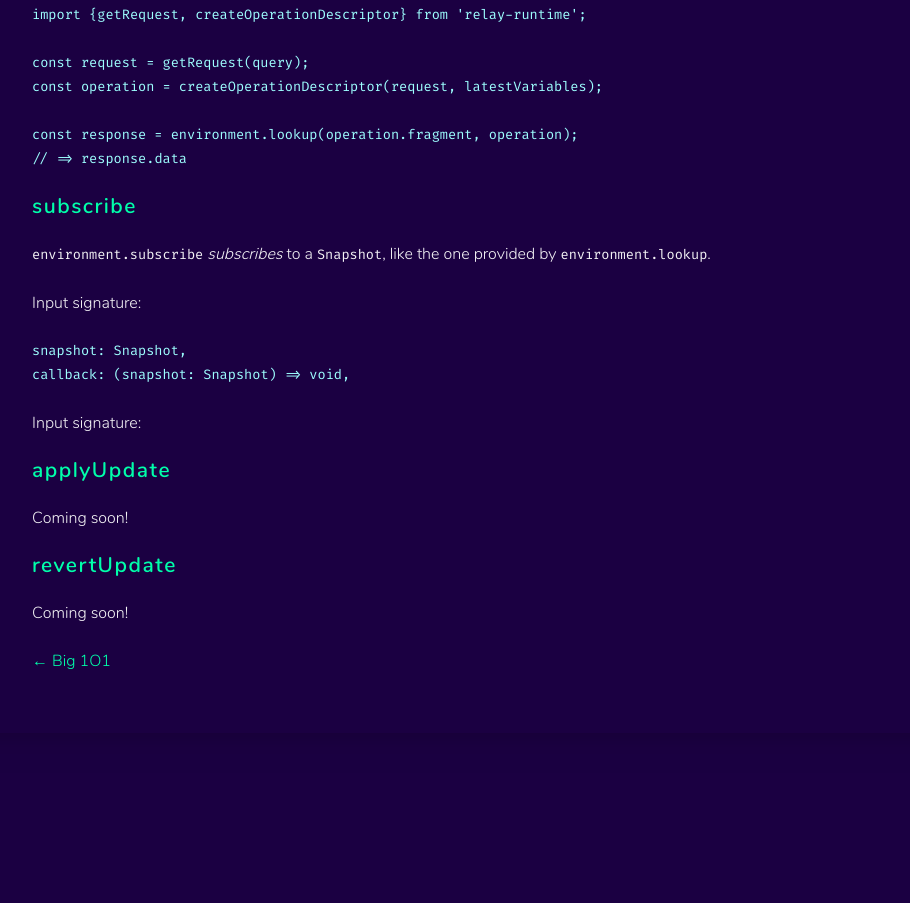
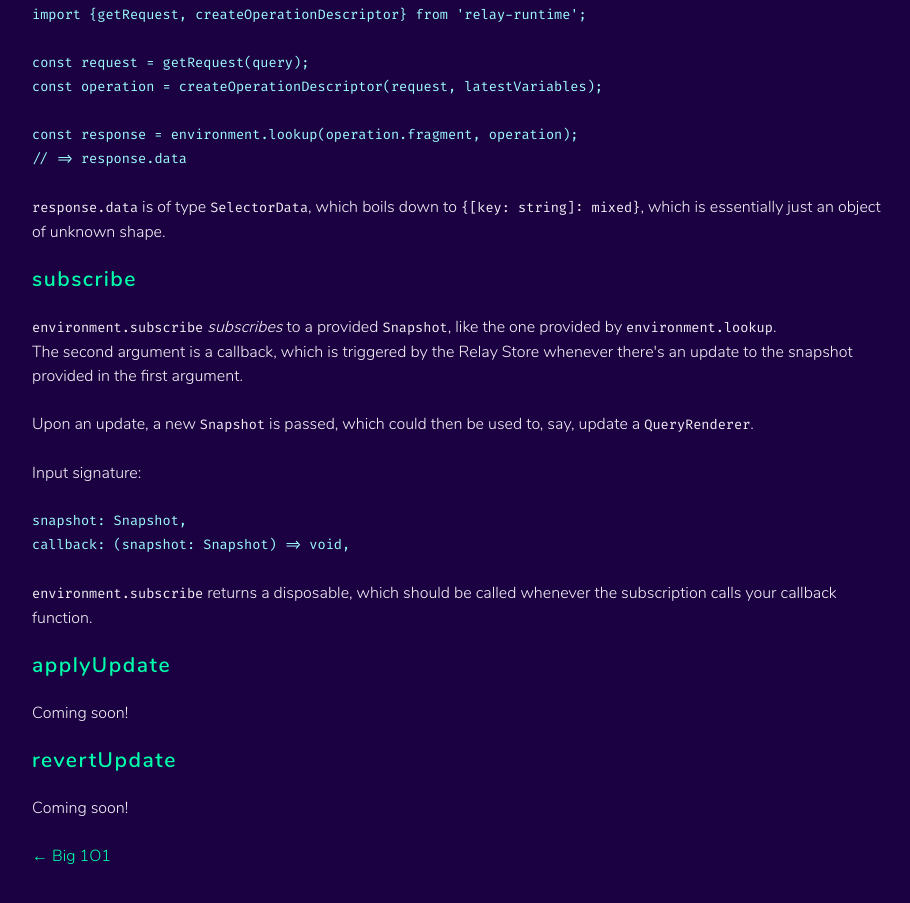
Before and after one commit to babangsund/babangsund.com, a Gatsby site: page /relay_environment_methods/ in a window 1280 px wide. Shown: the part 1324-2227 px from the top of the page, without its empty margins (176-1086 px from the left). Built offline with nearby package versions, Linux system fonts and the light colour scheme; Gatsby itself is replaced by a stand-in of ours; some packages are replaced by stand-ins of ours; code samples lack their colours.

Commit message:
Finish up .subscribe

````diff
--- a/src/blog/relay_environment_methods.md
+++ b/src/blog/relay_environment_methods.md
@@ -65,9 +65,16 @@ const response = environment.lookup(operation.fragment, operation);
 // => response.data
 ```
 
+`response.data` is of type `SelectorData`, which boils down to `{[key: string]: mixed}`,
+which is essentially just an object of unknown shape.
+
 ### subscribe
 
-`environment.subscribe` *subscribes* to a `Snapshot`, like the one provided by `environment.lookup`.
+`environment.subscribe` *subscribes* to a provided `Snapshot`, like the one provided by `environment.lookup`.
+The second argument is a callback, which is triggered by the Relay Store whenever there's an update
+to the snapshot provided in the first argument.
+
+Upon an update, a new `Snapshot` is passed, which could then be used to, say, update a `QueryRenderer`.
 
 Input signature:
 
@@ -76,7 +83,7 @@ snapshot: Snapshot,
 callback: (snapshot: Snapshot) => void,
 ```
 
-Input signature:
+`environment.subscribe` returns a disposable, which should be called whenever the subscription calls your callback function.
 
 ### applyUpdate
 
````
